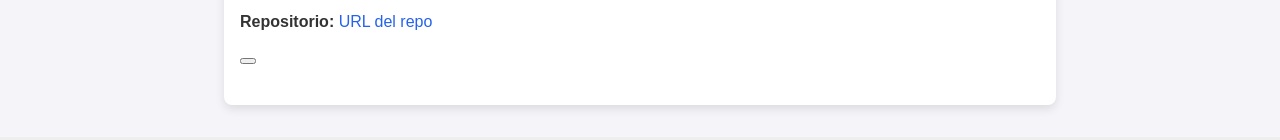
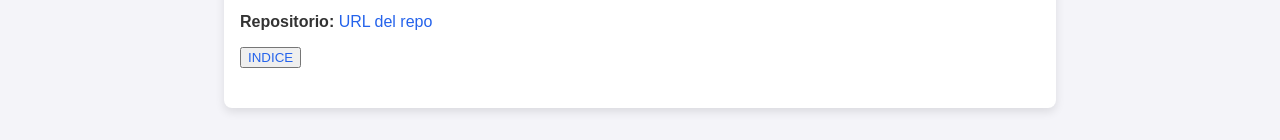
Before and after one commit to Cent0403/ParcialP01, a plain HTML site: page index.html in a window 1280 px wide. Shown: the part 476-616 px from the top of the page. Drawn offline with Linux system fonts and the light colour scheme.

Commit message:
Boton indice arreglo

```diff
--- a/index.html
+++ b/index.html
@@ -33,7 +33,7 @@
       <p><strong>Materia:</strong> Aplicacion y Tecnicas de Desarrollo de Software</p>
       <p><strong>Fecha:</strong> 25 de Agosto de 2025</p>
       <p><strong>Repositorio:</strong> <a href="https://github.com/Cent0403/ParcialP01.git" target="_blank">URL del repo</a></p>
-      <button><a href="indice.html"></a></button>
+      <button><a href="indice.html">INDICE</a></button>
     </section>
   </main>
 
```
